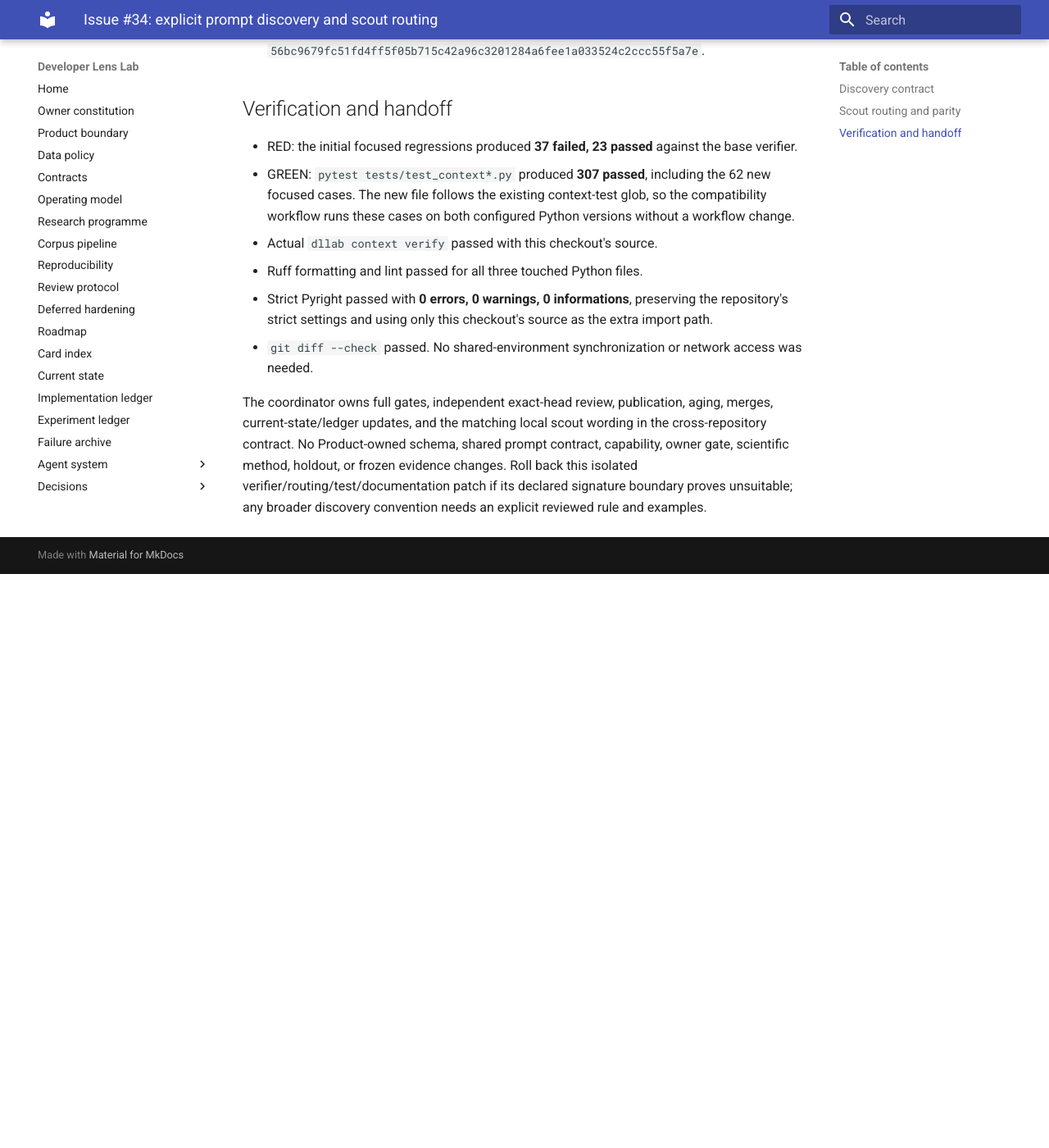
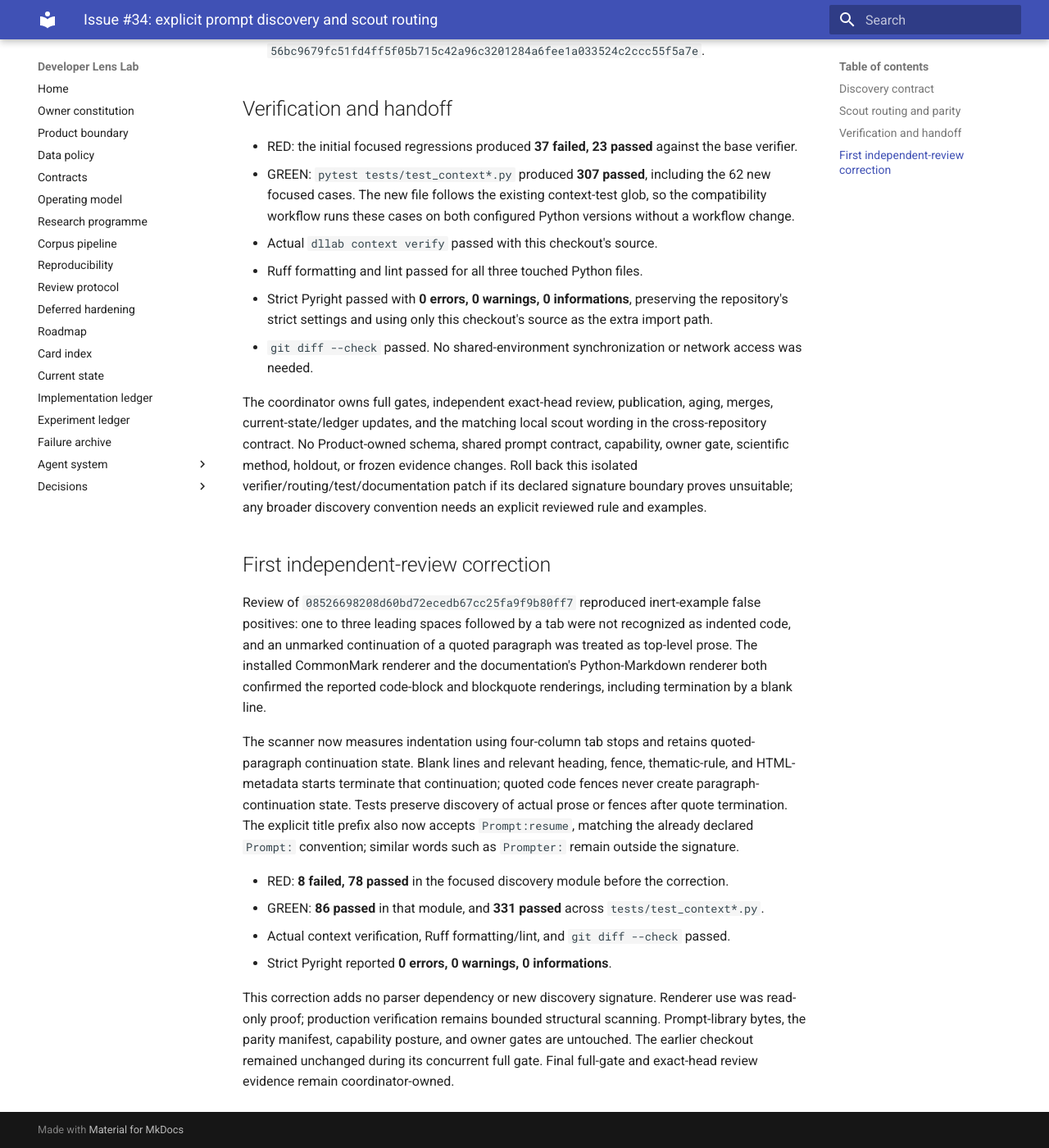
Before and after one commit to Chris0Jeky/developer-lens-lab, an MkDocs documentation site: the page built from docs/implementation/2026-10-29-34-prompt-discovery.md, in a window 1280 px wide and 1400 px high, scrolled down 1472 px. Shown: the whole window at 82% size. Built offline with MkDocs 1.6.1 and Material for MkDocs 9.7.7, drawn with Linux system fonts in a browser that asks for light colours; before the commit the page ends 2172 px from its top, so only the background shows below that.

Commit message:
fix: preserve Markdown example boundaries in prompt discovery

```diff
--- a/docs/implementation/2026-10-29-34-prompt-discovery.md
+++ b/docs/implementation/2026-10-29-34-prompt-discovery.md
@@ -68,3 +68,29 @@ No Product-owned schema, shared prompt contract, capability, owner gate, scienti
 holdout, or frozen evidence changes. Roll back this isolated verifier/routing/test/documentation
 patch if its declared signature boundary proves unsuitable; any broader discovery convention
 needs an explicit reviewed rule and examples.
+
+## First independent-review correction
+
+Review of `08526698208d60bd72ecedb67cc25fa9f9b80ff7` reproduced inert-example false positives:
+one to three leading spaces followed by a tab were not recognized as indented code, and an
+unmarked continuation of a quoted paragraph was treated as top-level prose. The installed
+CommonMark renderer and the documentation's Python-Markdown renderer both confirmed the reported
+code-block and blockquote renderings, including termination by a blank line.
+
+The scanner now measures indentation using four-column tab stops and retains quoted-paragraph
+continuation state. Blank lines and relevant heading, fence, thematic-rule, and HTML-metadata
+starts terminate that continuation; quoted code fences never create paragraph-continuation state.
+Tests preserve discovery of actual prose or fences after quote termination. The explicit title
+prefix also now accepts `Prompt:resume`, matching the already declared `Prompt:` convention;
+similar words such as `Prompter:` remain outside the signature.
+
+- RED: **8 failed, 78 passed** in the focused discovery module before the correction.
+- GREEN: **86 passed** in that module, and **331 passed** across `tests/test_context*.py`.
+- Actual context verification, Ruff formatting/lint, and `git diff --check` passed.
+- Strict Pyright reported **0 errors, 0 warnings, 0 informations**.
+
+This correction adds no parser dependency or new discovery signature. Renderer use was read-only
+proof; production verification remains bounded structural scanning. Prompt-library bytes, the
+parity manifest, capability posture, and owner gates are untouched. The earlier checkout remained
+unchanged during its concurrent full gate. Final full-gate and exact-head review evidence remain
+coordinator-owned.
```
Also changed, not shown: docs/IMPLEMENTATION_LEDGER.md (+3 -0 lines), docs/agent-system/FRICTION_LOG.md (+23 -0 lines), 2 other files.
